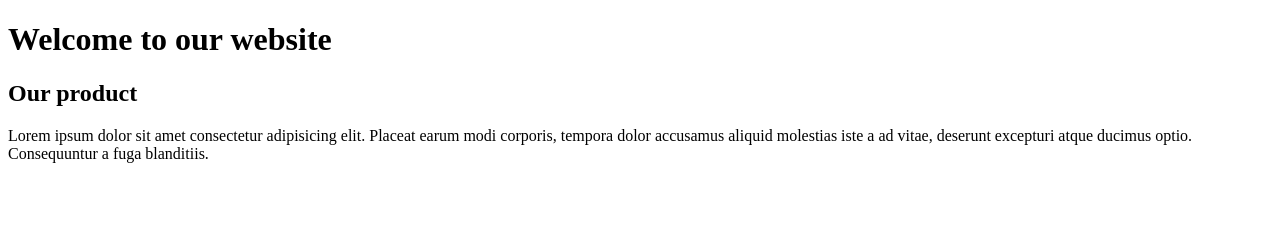
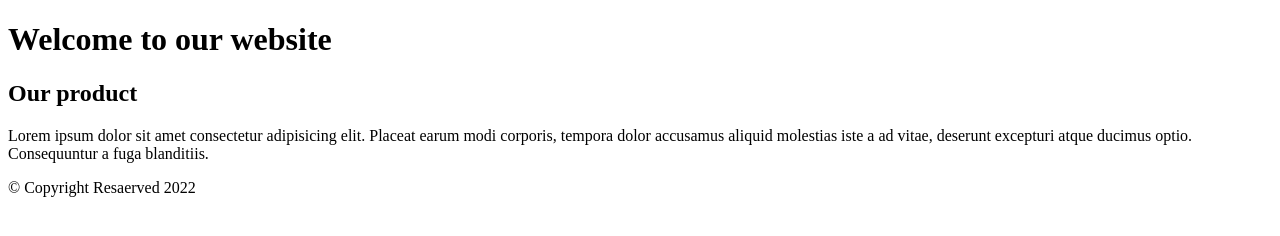
Before and after one commit to DiyorbekXojaniyozov/onlinestore, a plain HTML site: page index.html in a window 1280 px wide. Drawn offline with Linux system fonts and the light colour scheme.

Commit message:
added footer in index.html

```diff
--- a/index.html
+++ b/index.html
@@ -21,5 +21,9 @@
         </p>
       </div>
     </main>
+
+    <footer>
+      <p> &copy; Copyright Resaerved 2022</p>
+    </footer>
   </body>
 </html>
```
